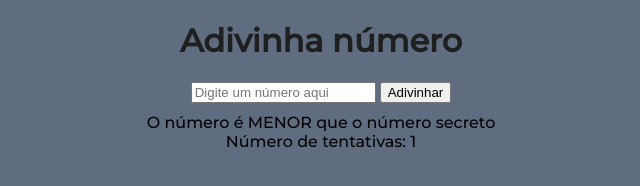
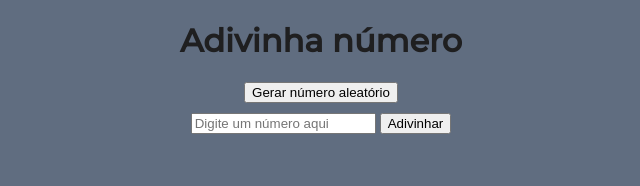
Before and after one commit to TheusSales/jogoAdivinhacao, a plain HTML site: page index.html in a window 1280 px wide. Both pictures are taken after a click on the button "Adivinhar". Shown: the whole page, without its empty margins (319-959 px from the left). Drawn offline with Linux system fonts and the light colour scheme.

Commit message:
implementacao de novas funcionalidades!

```diff
--- a/adivinhaNumero.js
+++ b/adivinhaNumero.js
@@ -1,7 +1,8 @@
 var numTentativas = 1;
+let numSecreto;
 
 function adivinhar(){
-    const numSecreto = 79;
+
     const res = document.getElementById('res');
     const numInput = document.getElementById('numero');
     const num = Number(numInput.value);
@@ -14,7 +15,13 @@ function adivinhar(){
         numTentativas++;
     } else if (num == numSecreto) {
         res.innerHTML = `Parabéns! Você encontrou o número secreto!<br>Número de tentativas: ${numTentativas}`;
+        numTentativas = 0
     }
+}
 
+function gerarNúmeroAleatorio(){
+    numSecreto = Math.floor((Math.random() * 100));
+    numTentativas = 1;
 
+    return numSecreto;
 }
--- a/index.html
+++ b/index.html
@@ -13,6 +13,11 @@
 <body>
 
     <h1>Adivinha número</h1>
+
+    <section id="botaoNum">
+        <input type="button" value="Gerar número aleatório" onclick="gerarNúmeroAleatorio()">
+    </section>
+
     <section name = "input">
         <input type="number" placeholder = "Digite um número aqui" name="numero" id="numero" min="0">
         <input type ="button" value="Adivinhar" onclick="adivinhar()">
--- a/style.css
+++ b/style.css
@@ -9,6 +9,10 @@ h1{
     font-family: 'Montserrat', sans-serif;
 }
 
+#botaoNum{
+    padding-bottom: 10px;
+}
+
 section {
     text-align: center;
 }
```
